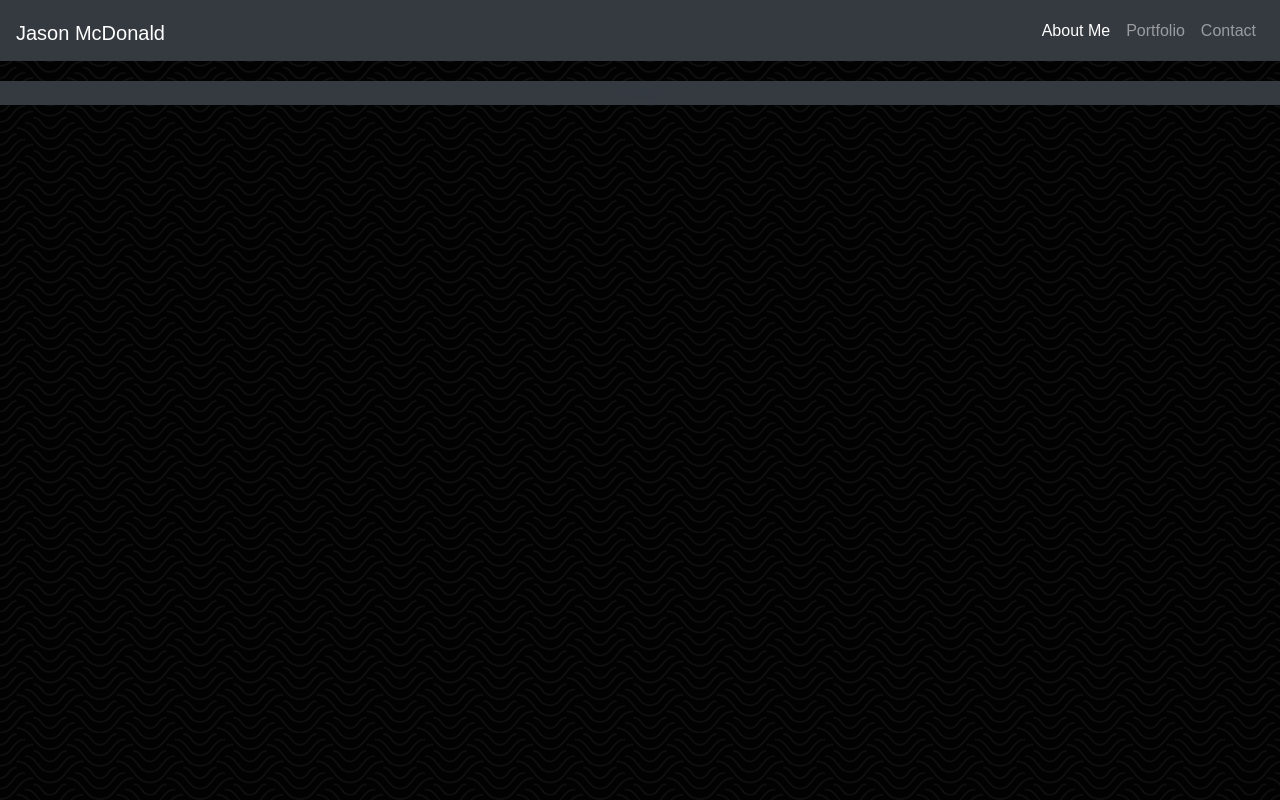
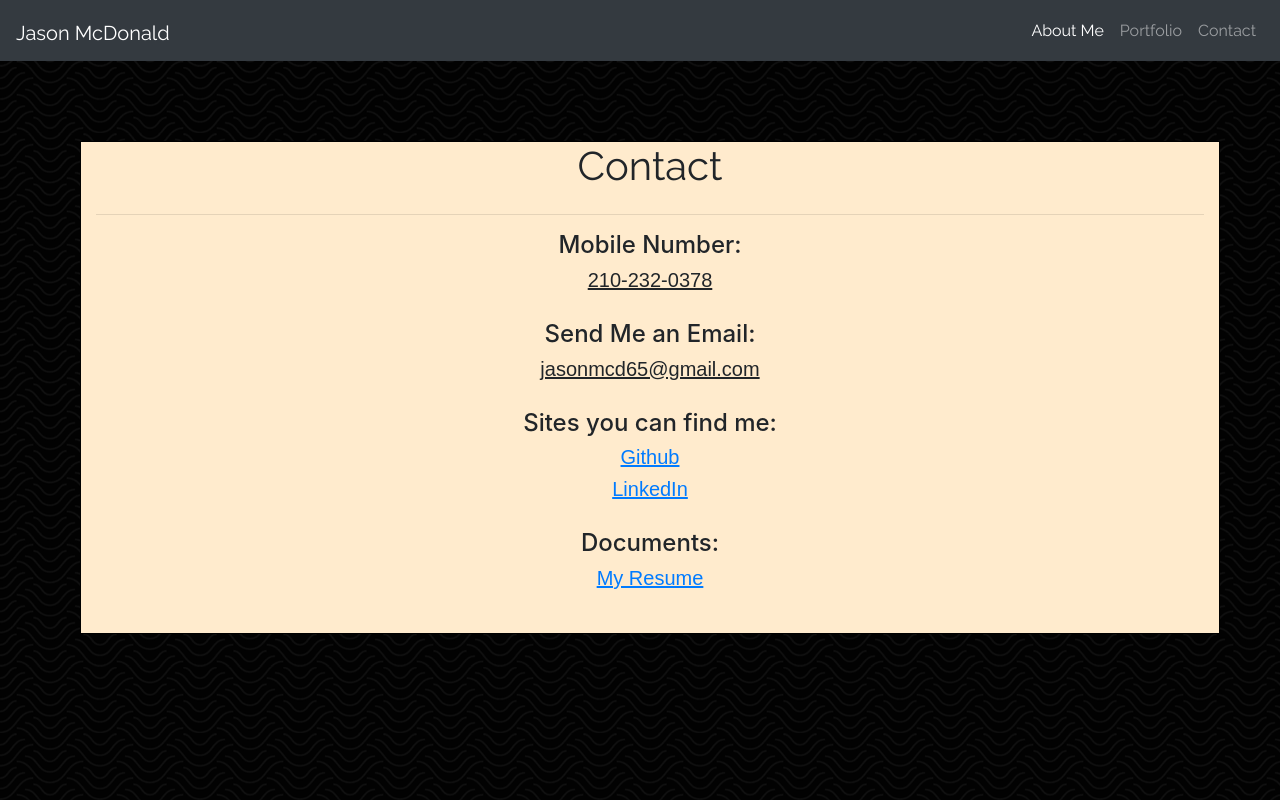
Before and after one commit to JasonMcD96/React-Portfolio, a React (Create React App) app in the folder reactportfolio/: page /Contact in a window 1280 px wide. Shown: the top 800 px of the page. Built offline with nearby package versions, Linux system fonts and the light colour scheme.

Commit message:
added contact page

```diff
--- a/reactportfolio/public/index.html
+++ b/reactportfolio/public/index.html
@@ -24,7 +24,9 @@
       work correctly both with client-side routing and a non-root public URL.
       Learn how to configure a non-root public URL by running `npm run build`.
     -->
-    <title>React App</title>
+    <title>Jason McDonald Portfolio</title>
+    <link href="https://fonts.googleapis.com/css2?family=Raleway&display=swap" rel="stylesheet">
+    <link href="https://fonts.googleapis.com/css2?family=Raleway&display=swap" rel="stylesheet">
   </head>
   <body>
     <noscript>You need to enable JavaScript to run this app.</noscript>
@@ -39,5 +41,11 @@
       To begin the development, run `npm start` or `yarn start`.
       To create a production bundle, use `npm run build` or `yarn build`.
     -->
+    <script src="https://code.jquery.com/jquery-3.5.1.slim.min.js"
+        integrity="sha384-DfXdz2htPH0lsSSs5nCTpuj/zy4C+OGpamoFVy38MVBnE+IbbVYUew+OrCXaRkfj"
+        crossorigin="anonymous"></script>
+    <script src="https://cdn.jsdelivr.net/npm/bootstrap@4.5.3/dist/js/bootstrap.bundle.min.js"
+        integrity="sha384-ho+j7jyWK8fNQe+A12Hb8AhRq26LrZ/JpcUGGOn+Y7RsweNrtN/tE3MoK7ZeZDyx"
+        crossorigin="anonymous"></script>
   </body>
 </html>
--- a/reactportfolio/src/App.js
+++ b/reactportfolio/src/App.js
@@ -5,6 +5,7 @@
 import AboutMe from './Components/AboutMe';
 import Portfolio from './Components/Portfolio'
 import Footer from './Components/Footer';
+import Contact from './Components/Contact'
 
 
 function App() {
@@ -17,6 +18,7 @@
             <Route exact path="/" component={AboutMe} />
             <Route exact path="/React-Portfolio" component={AboutMe} /> {/* Just in case, popped up during testing */}
             <Route exact path="/Portfolio" component={Portfolio} />
+            <Route exact path="/Contact" component={Contact} />
           </Switch>
         </Router>
         <Footer/>
--- /dev/null
+++ b/reactportfolio/src/Components/Contact/index.js
@@ -0,0 +1,58 @@
+import React from "react"
+
+function Contact() {
+
+    return (
+    <div>
+        <main className="middlePage">
+            <div id="contact" className="container">
+
+                <div className="row">
+                    <div className="col">
+                        <h1>Contact</h1>
+                    </div>
+                </div>
+
+                <hr />
+
+                <div className="row">
+                    <div className="col contactLine">
+                        <h4>Mobile Number: </h4>
+                        <h5>210-232-0378</h5>
+                    </div>
+                </div>
+
+                <div className="row">
+                    <div className="col contactLine">
+                        <h4>Send Me an Email: </h4>
+                        <h5>jasonmcd65@gmail.com</h5>
+                    </div>
+                </div>
+
+                <div className="row">
+                    <div className="col contactLine">
+                        <h4>Sites you can find me: </h4>
+                        <a href="https://github.com/JasonMcD96" target="_blank">
+                            <h5>Github</h5>
+                        </a>
+                        <a href="https://www.linkedin.com/in/jason-mcdonald-ab50991b8/" target="_blank">
+                            <h5>LinkedIn</h5>
+                        </a>
+                    </div>
+                </div>
+
+                <div className="row">
+                    <div className="col contactLine">
+                        <h4>Documents:</h4>
+                        <a href="assets/McDonald_Jason_Resume.pdf" target="_blank">
+                            <h5>My Resume</h5>
+                        </a>
+                    </div>
+                </div>
+
+            </div>
+        </main>
+    </div>)
+}
+
+export default Contact
```
